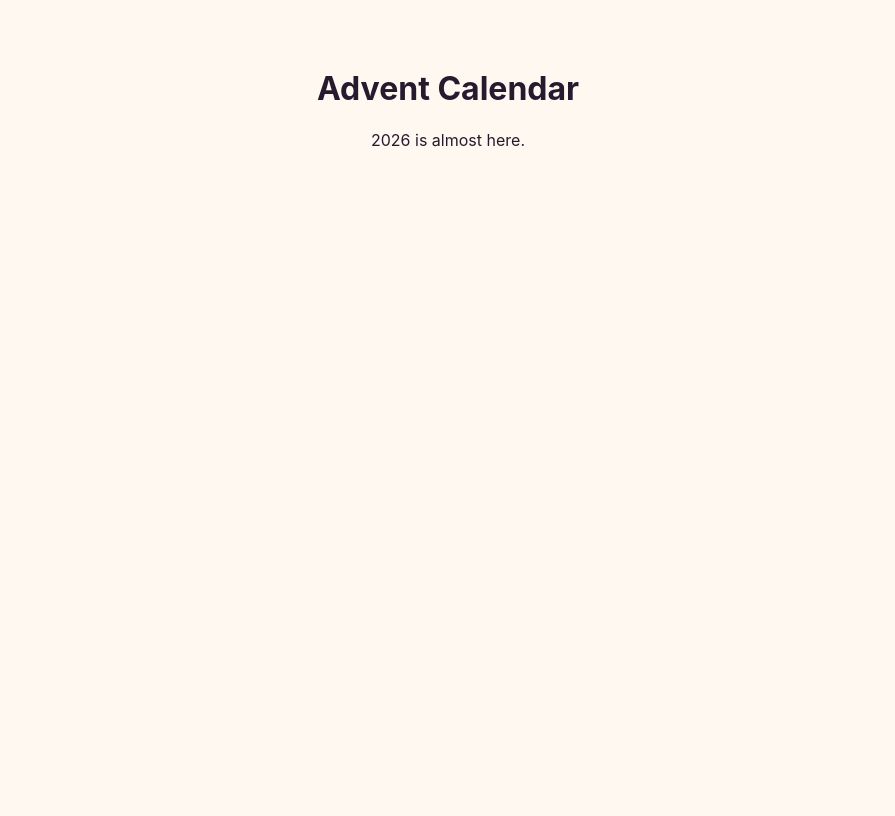
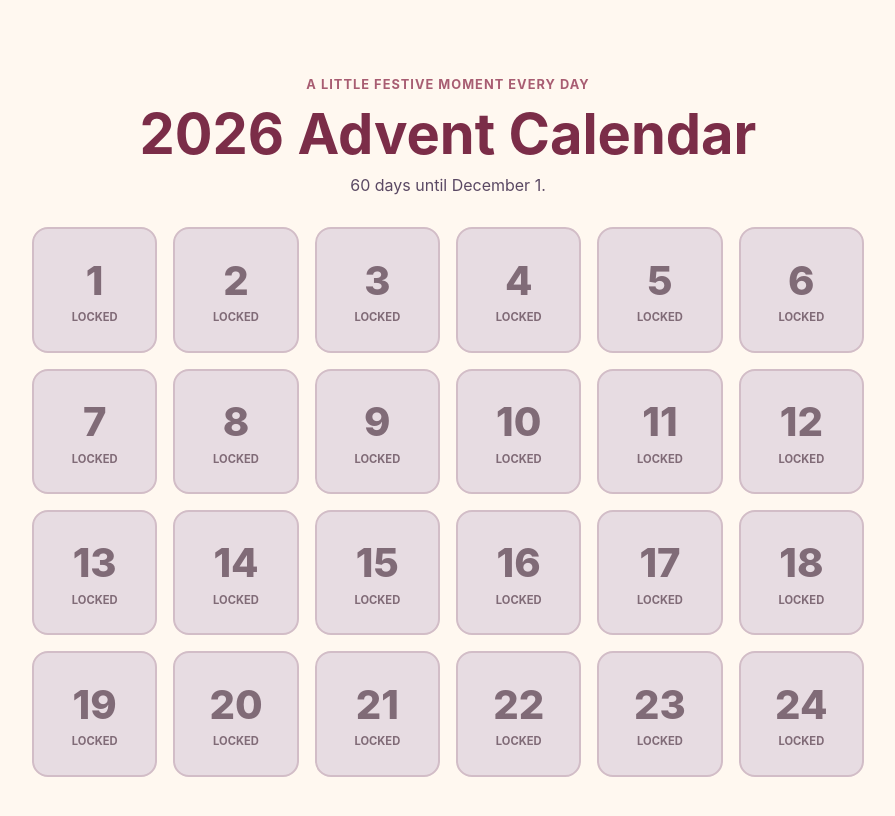
Before and after one commit to lukaskonietzka/AdventCalendar, a Vue app: page / in a window 1280 px wide. Shown: the top 816 px of the page, without its empty margins (192-1087 px from the left). Built offline with nearby package versions, Linux system fonts and the light colour scheme.

Commit message:
ticket 3

```diff
--- a/src/App.vue
+++ b/src/App.vue
@@ -1,10 +1,49 @@
 <script setup lang="ts">
-const currentYear = new Date().getFullYear();
+import { computed, ref } from 'vue';
+import calendarContentJson from './content/2026.json';
+import {
+  getCurrentCalendarYear,
+  getDaysUntilNextAdventStart,
+  isDoorAvailable,
+  isOutsideAdventPeriod,
+} from './calendar/date-logic';
+import type { CalendarContent } from './content/types';
+
+const calendarContent = calendarContentJson as CalendarContent;
+const today = ref(new Date());
+const currentYear = getCurrentCalendarYear(today.value);
+const isOutsideAdvent = computed(() => isOutsideAdventPeriod(today.value));
+const daysUntilAdvent = computed(() =>
+  getDaysUntilNextAdventStart(today.value),
+);
+
+function isAvailable(doorNumber: number): boolean {
+  return isDoorAvailable(calendarContent.year, doorNumber, today.value);
+}
 </script>
 
 <template>
-  <main>
-    <h1>Advent Calendar</h1>
-    <p>{{ currentYear }} is almost here.</p>
+  <main class="calendar-page">
+    <header class="calendar-header">
+      <p class="eyebrow">A little festive moment every day</p>
+      <h1>{{ currentYear }} Advent Calendar</h1>
+      <p v-if="isOutsideAdvent" class="countdown">
+        {{ daysUntilAdvent }} days until December 1.
+      </p>
+    </header>
+
+    <section class="door-grid" aria-label="Advent doors">
+      <article
+        v-for="door in calendarContent.doors"
+        :key="door.number"
+        class="door"
+        :class="{ 'door--available': isAvailable(door.number) }"
+      >
+        <span class="door__number">{{ door.number }}</span>
+        <span class="door__status">
+          {{ isAvailable(door.number) ? 'Available' : 'Locked' }}
+        </span>
+      </article>
+    </section>
   </main>
 </template>
--- /dev/null
+++ b/src/calendar/date-logic.ts
@@ -0,0 +1,54 @@
+const ADVENT_START_MONTH = 11;
+const ADVENT_END_DAY = 24;
+
+function createLocalDate(year: number, day: number): Date {
+  return new Date(year, ADVENT_START_MONTH, day);
+}
+
+function getLocalDateKey(date: Date): number {
+  return Date.UTC(date.getFullYear(), date.getMonth(), date.getDate());
+}
+
+export function getCurrentCalendarYear(date: Date = new Date()): number {
+  return date.getFullYear();
+}
+
+export function isDoorAvailable(
+  calendarYear: number,
+  doorNumber: number,
+  date: Date = new Date(),
+): boolean {
+  const firstAdventDay = createLocalDate(calendarYear, 1);
+  const doorDate = createLocalDate(calendarYear, doorNumber);
+  const lastAdventDay = createLocalDate(calendarYear, ADVENT_END_DAY);
+  const currentDate = getLocalDateKey(date);
+
+  if (doorNumber < 1 || doorNumber > ADVENT_END_DAY) return false;
+  return (
+    currentDate >= getLocalDateKey(firstAdventDay) &&
+    currentDate >= getLocalDateKey(doorDate) &&
+    currentDate <= getLocalDateKey(lastAdventDay)
+  );
+}
+
+export function getDaysUntilNextAdventStart(date: Date = new Date()): number {
+  const currentYearStart = createLocalDate(date.getFullYear(), 1);
+  const nextStart =
+    getLocalDateKey(date) < getLocalDateKey(currentYearStart)
+      ? currentYearStart
+      : createLocalDate(date.getFullYear() + 1, 1);
+
+  return Math.floor(
+    (getLocalDateKey(nextStart) - getLocalDateKey(date)) / 86_400_000,
+  );
+}
+
+export function isOutsideAdventPeriod(date: Date = new Date()): boolean {
+  const start = createLocalDate(date.getFullYear(), 1);
+  const end = createLocalDate(date.getFullYear(), ADVENT_END_DAY);
+  const currentDate = getLocalDateKey(date);
+
+  return (
+    currentDate < getLocalDateKey(start) || currentDate > getLocalDateKey(end)
+  );
+}
--- a/src/styles.css
+++ b/src/styles.css
@@ -6,9 +6,74 @@
 body {
   margin: 0;
 }
-main {
+.calendar-page {
   box-sizing: border-box;
   min-height: 100vh;
-  padding: 3rem 1.25rem;
+  padding: 2.5rem 1rem;
+}
+.calendar-header {
+  max-width: 40rem;
+  margin: 0 auto 2rem;
   text-align: center;
 }
+.eyebrow {
+  color: #a85d72;
+  font-size: 0.8rem;
+  font-weight: 700;
+  letter-spacing: 0.08em;
+  text-transform: uppercase;
+}
+h1 {
+  color: #7b2d48;
+  font-size: clamp(2rem, 8vw, 3.5rem);
+  line-height: 1.05;
+  margin: 0.75rem 0;
+}
+.countdown {
+  color: #5b4964;
+  margin: 0;
+}
+.door-grid {
+  display: grid;
+  grid-template-columns: repeat(3, minmax(0, 1fr));
+  gap: 0.75rem;
+  margin: 0 auto;
+  max-width: 52rem;
+}
+.door {
+  aspect-ratio: 1;
+  align-items: center;
+  background: #e7dce2;
+  border: 2px solid #d2bdc7;
+  border-radius: 1rem;
+  color: #806b77;
+  display: flex;
+  flex-direction: column;
+  justify-content: center;
+}
+.door--available {
+  background: #fff;
+  border-color: #c68da2;
+  box-shadow: 0 0.4rem 1rem #7b2d481c;
+  color: #7b2d48;
+}
+.door__number {
+  font-size: clamp(1.5rem, 7vw, 2.5rem);
+  font-weight: 800;
+}
+.door__status {
+  font-size: 0.7rem;
+  font-weight: 700;
+  margin-top: 0.35rem;
+  text-transform: uppercase;
+}
+
+@media (min-width: 600px) {
+  .calendar-page {
+    padding: 4rem 2rem;
+  }
+  .door-grid {
+    grid-template-columns: repeat(6, minmax(0, 1fr));
+    gap: 1rem;
+  }
+}
```
Also changed, not shown: eslint.config.js (+12 -0 lines), 1 other file (tests, documents, lock files or other folders).
